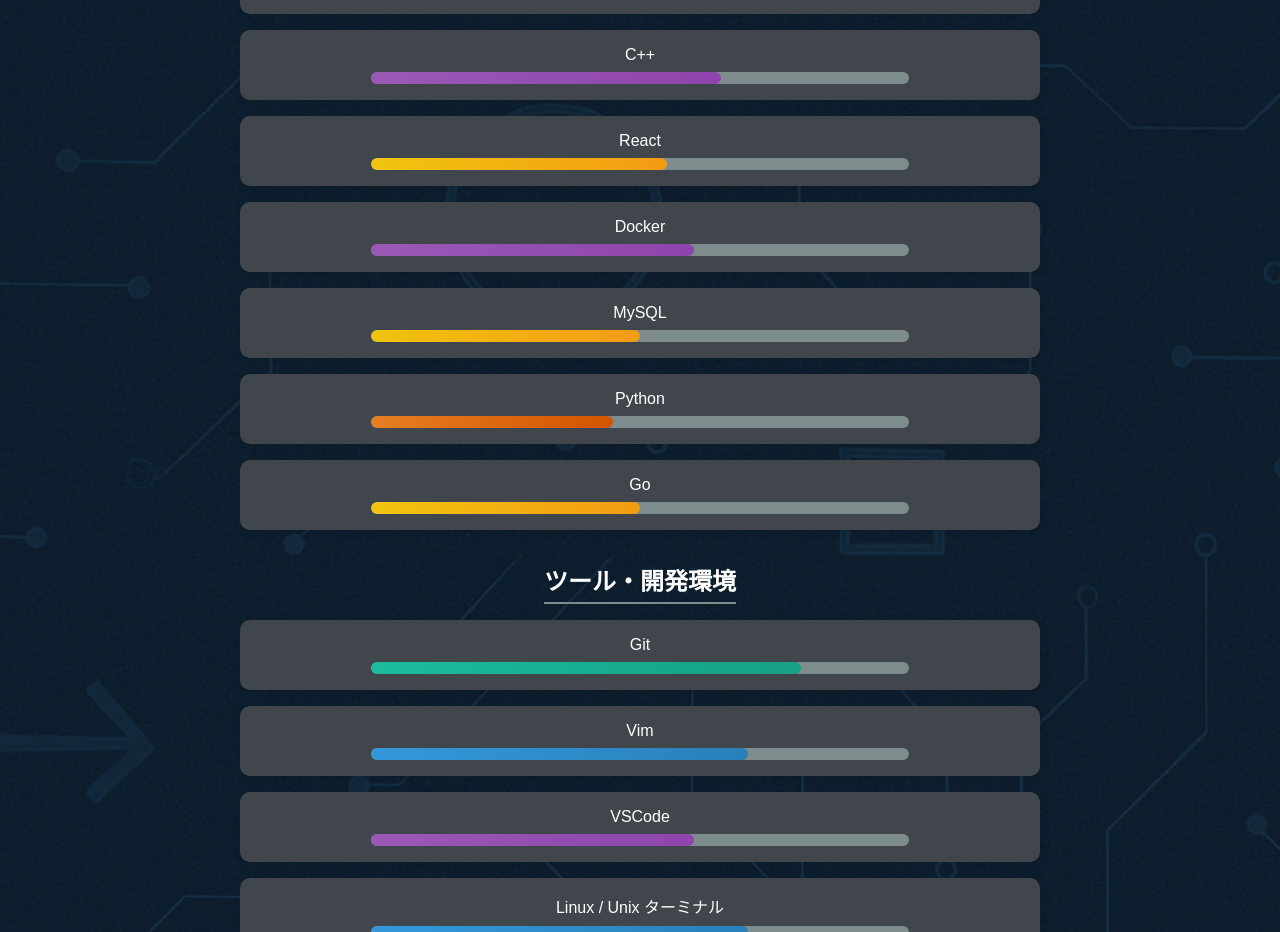
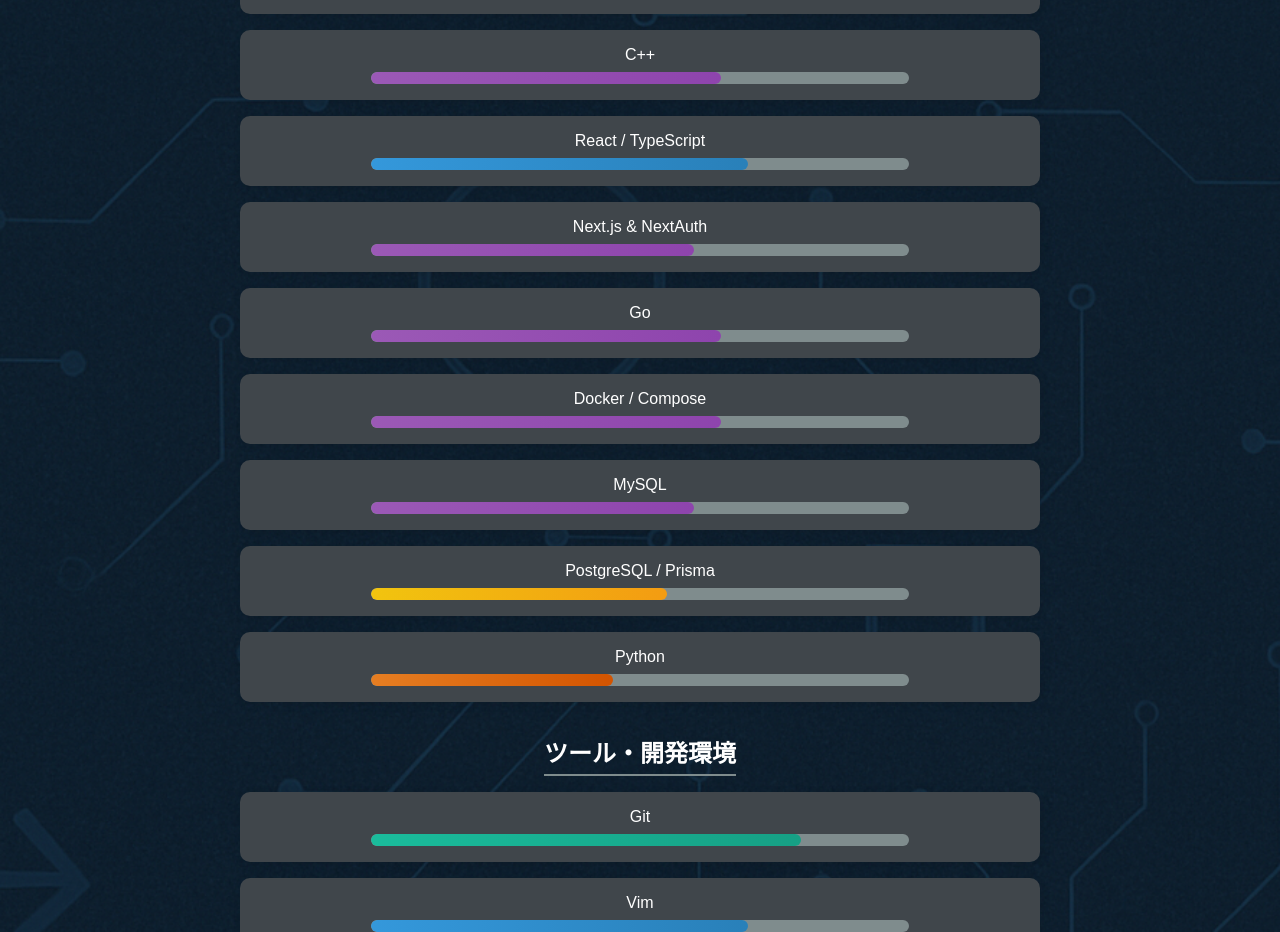
Before and after one commit to fwatanab/portfolio, a React (Create React App) app: page /#/ in a window 1280 px wide. Shown: the part 1767-2699 px from the top of the page. Built offline with nearby package versions, Linux system fonts and the light colour scheme.

Commit message:
スキルの更新

```diff
--- a/src/components/Skills.tsx
+++ b/src/components/Skills.tsx
@@ -8,11 +8,13 @@
     items: [
       { name: "C", level: 75, description: "42Tokyoで学習の中心として使用。ライブラリを制限された環境でシェルや3D描画エンジンなどを開発。" },
       { name: "C++", level: 65, description: "Cから発展して学習。SDL2を用いたGUIゲーム開発でオブジェクト指向を実践的に経験。" },
-      { name: "React", level: 55, description: "ポートフォリオサイトやチャットアプリのフロント実装で使用。コンポーネント設計や状態管理の基本を理解。" },
-      { name: "Docker", level: 60, description: "Docker Composeを用いたWebサーバー構築経験あり。.envからの自動セットアップなども実践。" },
-      { name: "MySQL", level: 50, description: "Webアプリにおけるデータ設計・取得・保守を経験。基本的なクエリ操作に対応可能。" },
+      { name: "React / TypeScript", level: 70, description: "ChillowやTaskHubのフロント全体をReact + TypeScriptで構築。Tailwindや状態管理(Recoil)まで含めて自力で設計・実装。" },
+      { name: "Next.js & NextAuth", level: 60, description: "TaskHubでPages Router, NextAuth, API Routes, AppLayoutを組み合わせたフルスタック構成を実装。Prisma Adapter連携も経験。" },
+      { name: "Go", level: 65, description: "Chillow / EasyChatでWebSocket Hub, REST API, GORMによるDB連携を担当。モデレーションやJWT Cookie認証を含むバックエンドを実装。" },
+      { name: "Docker / Compose", level: 65, description: "Chillowでは複数サービスをDocker Compose + Makefileで起動。環境変数やストレージ切り替えまで自動化。" },
+      { name: "MySQL", level: 60, description: "Chillowの本番想定でMySQL 8 + GORMを活用。スキーマ設計、マイグレーション、添付データの保全まで対応。" },
+      { name: "PostgreSQL / Prisma", level: 55, description: "TaskHubでNeon(PostgreSQL)とPrisma 6を使い、migrate・型生成・API連携を実践。Next.jsのAPI Routesへ安全に組み込み。" },
       { name: "Python", level: 45, description: "ゲーム開発や補助スクリプト作成を通じて活用。扱いやすさとデータ処理・GUI開発への応用を学習中。" },
-      { name: "Go", level: 50, description: "リアルタイム通信アプリでのWebSocket実装経験に加え、進行中の個人開発でDB連携やAPI設計を実践中。" },
     ],
   },
   {
@@ -55,17 +57,17 @@
                 <tr>
                   <td>80〜100</td>
                   <td>実務相当レベル</td>
-                  <td>設計〜実装まで自力対応可能。42Tokyoで主軸として使用した経験あり。</td>
+                  <td>要件定義から設計・実装・レビューまでを自走できるレベル。</td>
                 </tr>
                 <tr>
                   <td>60〜79</td>
                   <td>実装可能レベル</td>
-                  <td>基本構文・ライブラリに習熟。多くの処理を自力で実装可能。</td>
+                  <td>基本構文・ライブラリに習熟し、一通りの機能を自力で実装できる。</td>
                 </tr>
                 <tr>
                   <td>40〜59</td>
                   <td>基礎理解レベル</td>
-                  <td>調べながら実装できるレベル。文法・構造の基本を理解している。</td>
+                  <td>文法や構造の基本を理解し、調べながらであれば実装できる。</td>
                 </tr>
                 <tr>
                   <td>20〜39</td>
```
